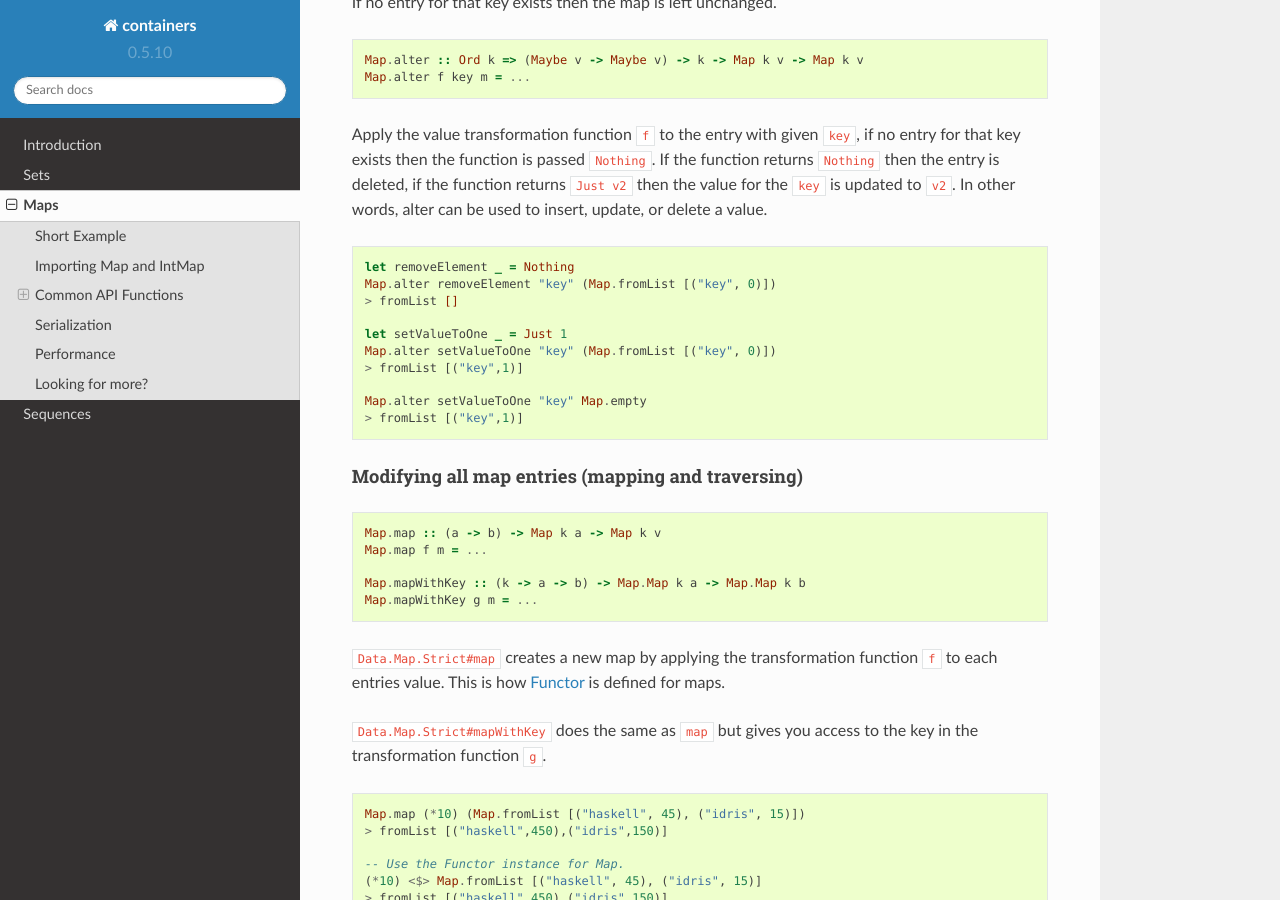
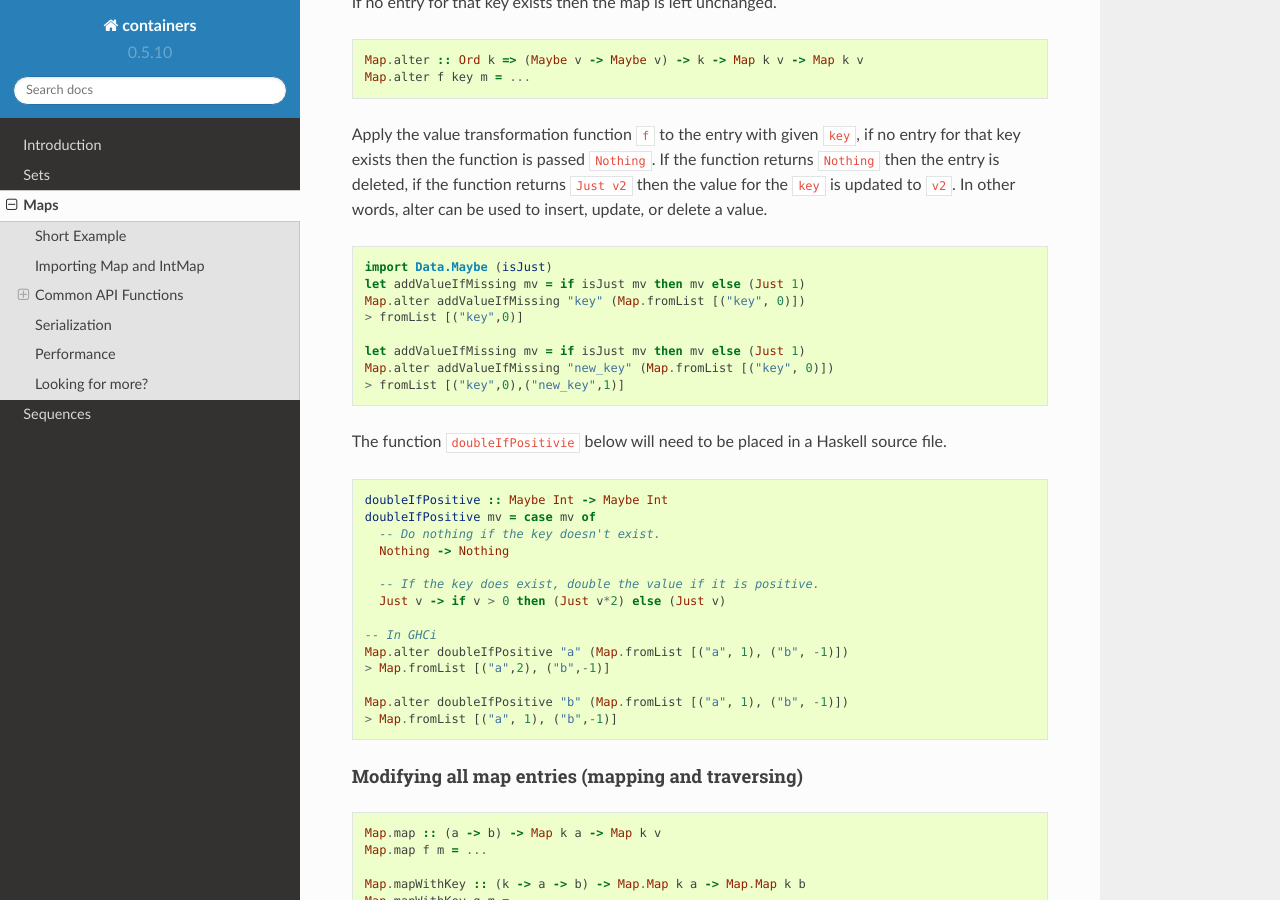
Before and after one commit to haskell/containers, a Sphinx documentation site: the page built from docs/map.rst, in a window 1280 px wide and 900 px high, scrolled down 8009 px. Built offline with Sphinx 7.4.7 and the Read the Docs theme 2.0.0, drawn with Linux system fonts in a browser that asks for light colours; cross-references to code outside the pages are shown as plain code.

Commit message:
Add better examples for Map.alter.
[ci skip]

```diff
--- a/docs/map.rst
+++ b/docs/map.rst
@@ -452,16 +452,34 @@ alter can be used to insert, update, or delete a value.
 
 ::
 
-    let removeElement _ = Nothing
-    Map.alter removeElement "key" (Map.fromList [("key", 0)])
-    > fromList []
+    import Data.Maybe (isJust)
+    let addValueIfMissing mv = if isJust mv then mv else (Just 1)
+    Map.alter addValueIfMissing "key" (Map.fromList [("key", 0)])
+    > fromList [("key",0)]
 
-    let setValueToOne _ = Just 1
-    Map.alter setValueToOne "key" (Map.fromList [("key", 0)])
-    > fromList [("key",1)]
+    let addValueIfMissing mv = if isJust mv then mv else (Just 1)
+    Map.alter addValueIfMissing "new_key" (Map.fromList [("key", 0)])
+    > fromList [("key",0),("new_key",1)]
 
-    Map.alter setValueToOne "key" Map.empty
-    > fromList [("key",1)]
+The function ``doubleIfPositivie`` below will need to be placed in a Haskell
+source file.
+
+::
+
+    doubleIfPositive :: Maybe Int -> Maybe Int
+    doubleIfPositive mv = case mv of
+      -- Do nothing if the key doesn't exist.
+      Nothing -> Nothing
+
+      -- If the key does exist, double the value if it is positive.
+      Just v -> if v > 0 then (Just v*2) else (Just v)
+
+    -- In GHCi
+    Map.alter doubleIfPositive "a" (Map.fromList [("a", 1), ("b", -1)])
+    > Map.fromList [("a",2), ("b",-1)]
+
+    Map.alter doubleIfPositive "b" (Map.fromList [("a", 1), ("b", -1)])
+    > Map.fromList [("a", 1), ("b",-1)]
 
 Modifying all map entries (mapping and traversing)
 """"""""""""""""""""""""""""""""""""""""""""""""""
```
